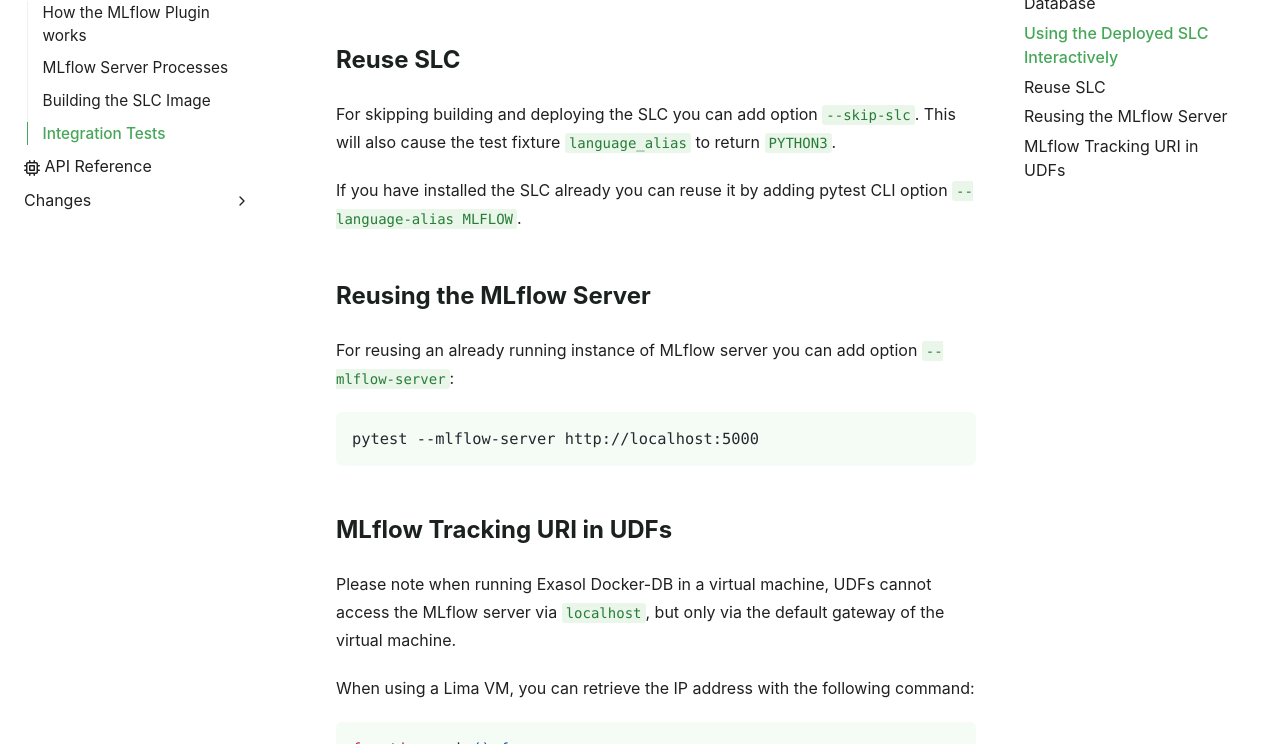
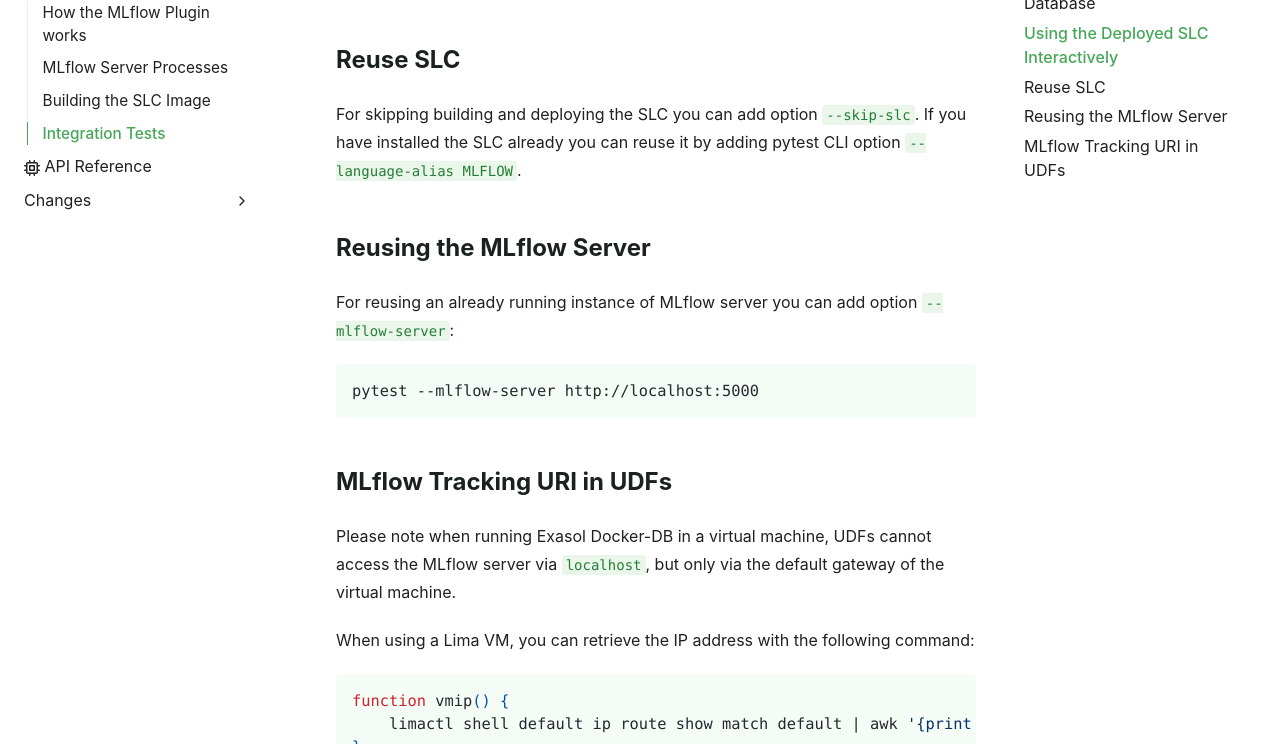
Before and after one commit to exasol/mlflow-plugin, a Sphinx documentation site: the page built from doc/developer_guide/integration_tests.rst, in a window 1280 px wide and 900 px high, scrolled down 1050 px, cut to the strip 156-900 px from the top of the window. Built offline with Sphinx 7.4.7, drawn with Linux system fonts in a browser that asks for light colours; pages that are not in the unit, such as notebooks, are missing from menus.

Commit message:
Fixed review findings

```diff
--- a/doc/developer_guide/integration_tests.rst
+++ b/doc/developer_guide/integration_tests.rst
@@ -52,11 +52,8 @@
 ---------
 
 For skipping building and deploying the SLC you can add option
-``--skip-slc``. This will also cause the test fixture ``language_alias`` to
-return ``PYTHON3``.
-
-If you have installed the SLC already you can reuse it by adding pytest CLI
-option ``--language-alias MLFLOW``.
+``--skip-slc``. If you have installed the SLC already you can reuse it by
+adding pytest CLI option ``--language-alias MLFLOW``.
 
 Reusing the MLflow Server
 -------------------------
```
Also changed, not shown: 3 other files.
